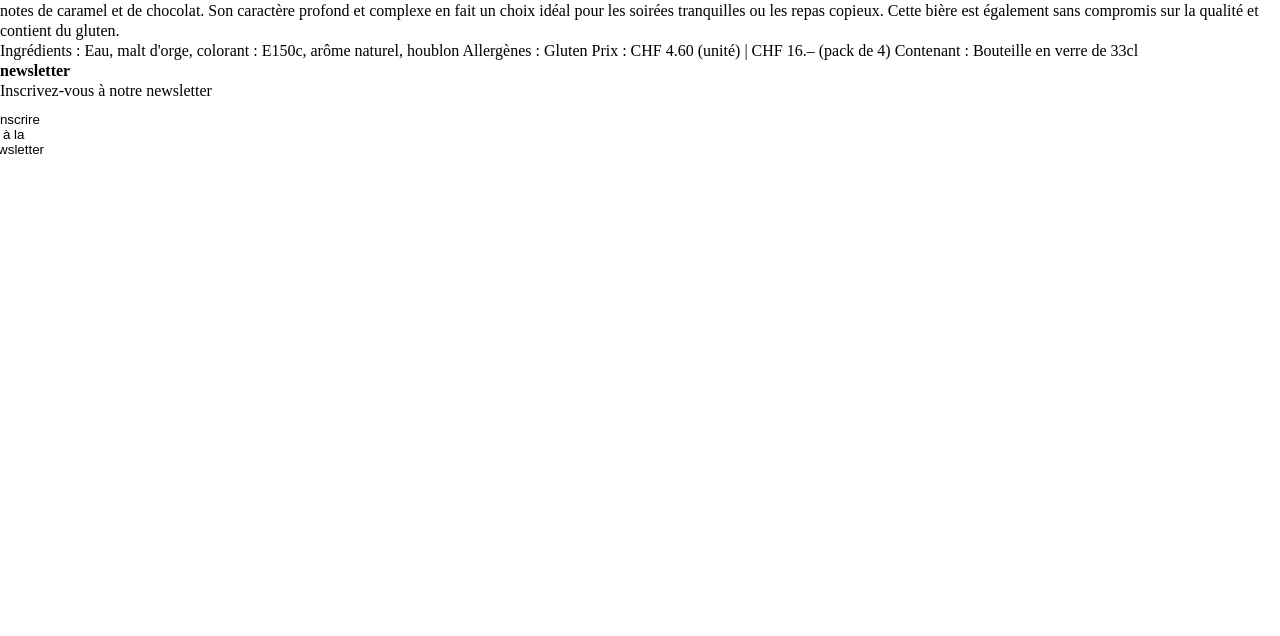
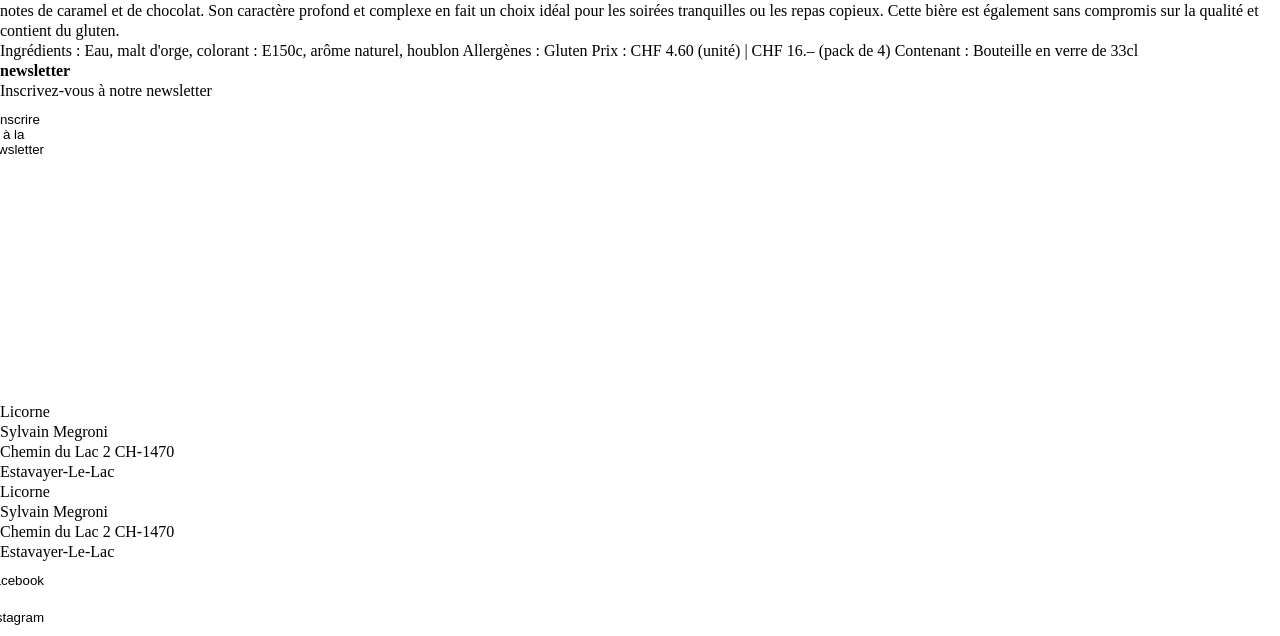
Before and after one commit to Arno-Kolkiewicz/brasserie-licorne, a website built with Parcel: page src/index.html in a window 1280 px wide. Shown: the part 2474-3110 px from the top of the page. Before the commit the page ends 2642 px from the top, so only its background shows below. Built offline with nearby package versions, Linux system fonts and the light colour scheme; files whose address does not match are found by name; a web font is replaced by a local one.

Commit message:
html footer fini

```diff
--- a/src/index.html
+++ b/src/index.html
@@ -253,6 +253,27 @@
         </div>
       </div>
     </main>
+    <footer class="footer">
+      <img src="img/logo-licorne-white.svg" alt="logo licorne">
+      <div class="footer-text-container">
+        <p>
+          Licorne <br>
+          Sylvain Megroni <br>
+          Chemin du Lac 2 CH-1470 <br>
+          Estavayer-Le-Lac
+        </p>
+        <p>
+          Licorne <br>
+          Sylvain Megroni <br>
+          Chemin du Lac 2 CH-1470 <br>
+          Estavayer-Le-Lac
+        </p>
+      </div>
+      <div class="footer-reseaux-sociaux-container">
+        <button class="button">facebook</button>
+        <button class="button">instagram</button>
+      </div>
+    </footer>
 
     <script src="js/main.js" type="module"></script>
   </body>
```
